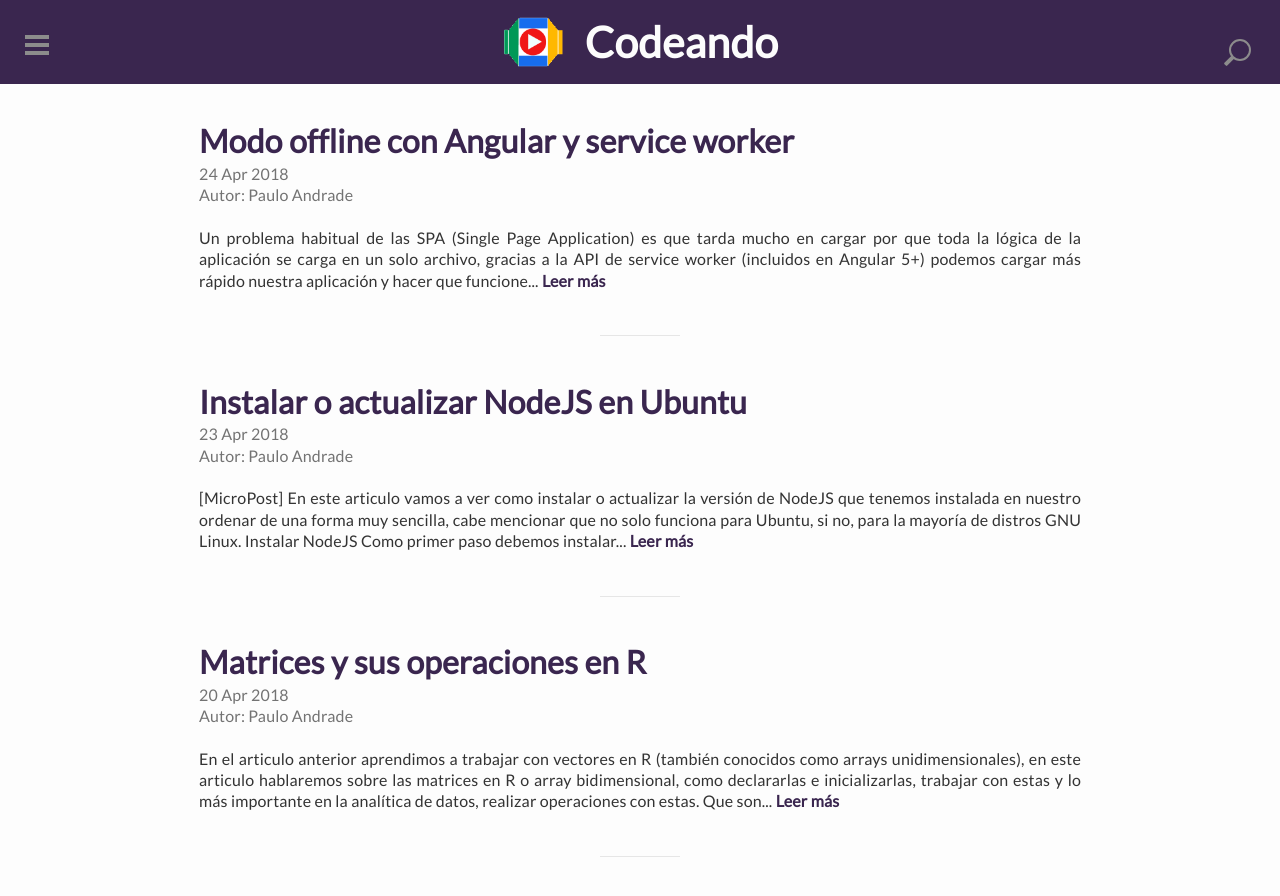
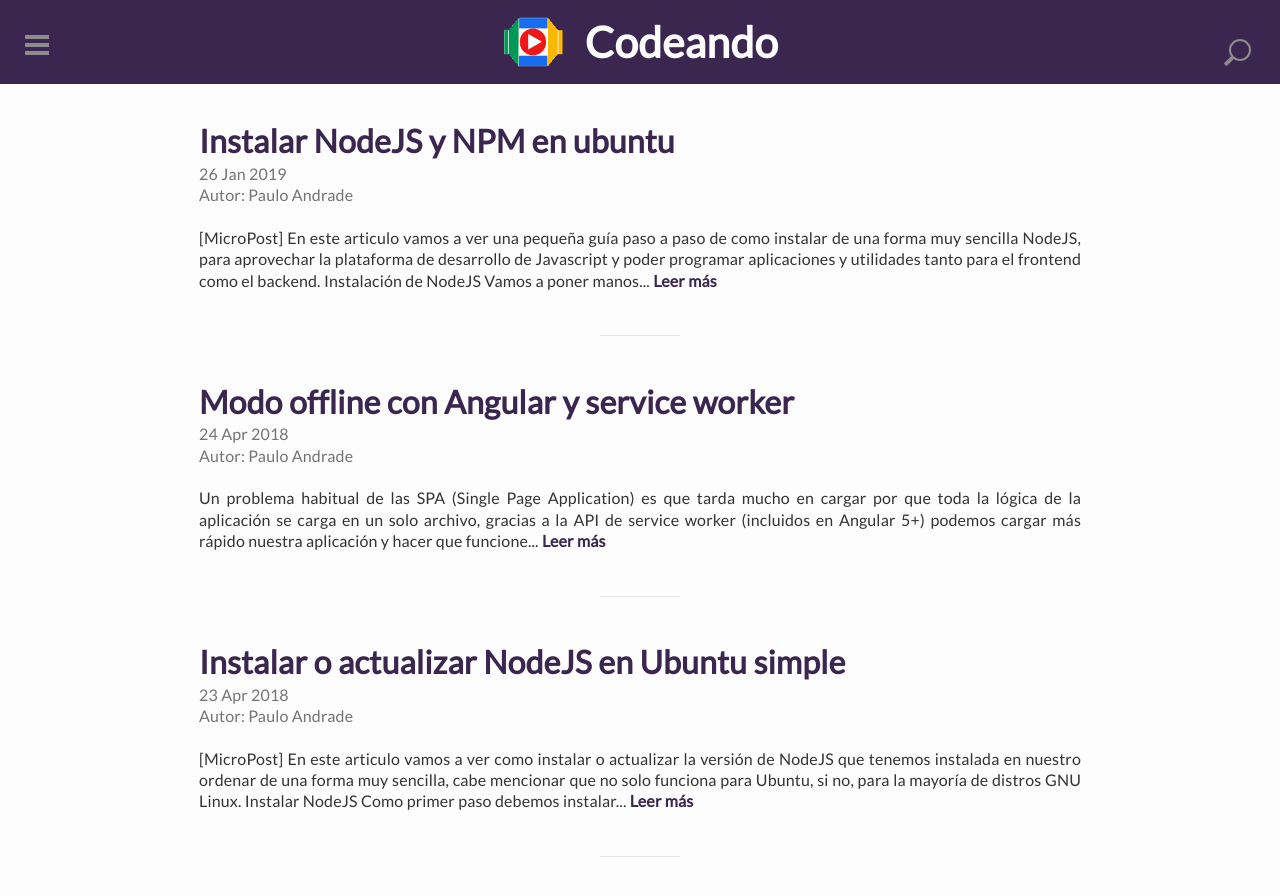
Before and after one commit to Codeandomx/codeandomx, a Jekyll site: the page built from index.html, in a window 1280 px wide and 900 px high. Shown: the top 896 px of the window. Built offline with Jekyll 4.4.1, drawn with Linux system fonts in a browser that asks for light colours; the list of posts is cut into pages by our own code; comment, search, counter and statistics services are not loaded; some of the changed text lies outside the part shown.

Commit message:
Publicion de articulo: instalar nodejs y npm en ubuntu

```diff
--- a/_posts/2018-04-23-instalar-o-actualizar-nodejs-en-ubuntu.md
+++ b/_posts/2018-04-23-instalar-o-actualizar-nodejs-en-ubuntu-simple.md
@@ -1,8 +1,9 @@
 ---
+title: Instalar o actualizar NodeJS en Ubuntu simple
+layout: post
 author: Paulo Andrade
 categories: nodejs
 tags: nodejs ubuntu
-title: Instalar o actualizar NodeJS en Ubuntu
 ---
 
 ![Instalar o actualizar nodejs en ubuntu](/img/nodejs.jpg)
--- /dev/null
+++ b/_posts/2019-01-26-instalar-nodejs-y-npm-en-ubuntu.md
@@ -0,0 +1,69 @@
+---
+title: Instalar NodeJS y NPM en ubuntu
+layout: post
+author: Paulo Andrade
+categories: nodejs
+tags: nodejs ubuntu
+---
+
+![Instalar o actualizar nodejs en ubuntu](/img/nodejs.jpg)
+
+[MicroPost] En este articulo vamos a ver una pequeña guía paso a paso de como instalar de una forma muy sencilla [NodeJS](https://nodejs.org), para aprovechar la plataforma de desarrollo de Javascript y poder programar aplicaciones y utilidades tanto para el frontend como el backend.
+
+## Instalación de NodeJS
+
+Vamos a poner manos a la obra y empecemos con actualizar nuestra lista de repositorios de Ubuntu con el siguiente comando.-
+
+{% highlight javascript linenos %}
+$ sudo apt-get update
+{% endhighlight %}
+
+Una vez terminada la actualización, procedemos con la instalación de Ubuntu.-
+
+{% highlight javascript linenos %}
+$ sudo apt-get install nodejs
+{% endhighlight %}
+
+Para validar que se instalo correctamente, ejecutamos el siguiente comando.-
+
+{% highlight javascript linenos %}
+$ nodejs --version
+{% endhighlight %}
+
+Y nos mostrara la versión instalada de NodeJs, ejemplo.-
+
+{% highlight javascript linenos %}
+$ v8.10.0
+{% endhighlight %}
+
+## Instalación de NPM
+
+NPM como sus siglas en ingles lo indican, nos permitirá gestionar el manejo de paquetes para NodeJS, así que es necesario, lo instalamos con el siguiente comando.-
+
+{% highlight javascript linenos %}
+$ sudo apt-get install npm
+{% endhighlight %}
+
+Validamos que se instalo correctamente consultando su versión.-
+
+{% highlight javascript linenos %}
+$ npm --version
+{% endhighlight %}
+
+Nos aparecerá algo parecido a lo siguiente.-
+
+{% highlight javascript linenos %}
+$ 3.5.2
+{% endhighlight %}
+
+## Conclusiones
+
+Realmente es muy fácil instalar NodeJS en las distros de Ubuntu, por ultimo si deseas conocer el listado de versiones de NodeJS, puedes ejecutar el siguiente comando.-
+
+{% highlight javascript linenos %}
+$ npm info node
+{% endhighlight %}
+
+También, existen otras alternativas para poder [instalar NodeJS](/articulos/instalar-nodejs-y-npm-en-ubuntu.html).
+
+Que tengan feliz código.
```
